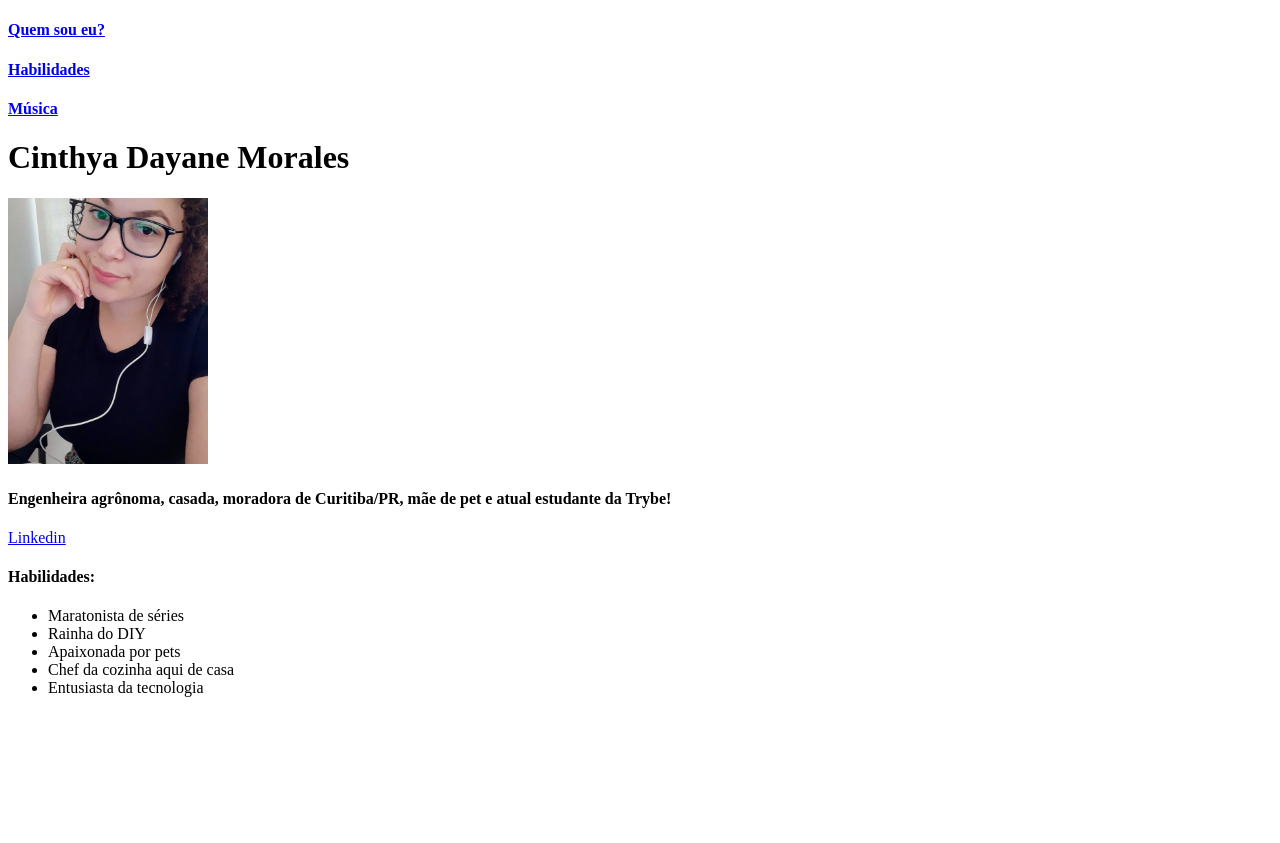
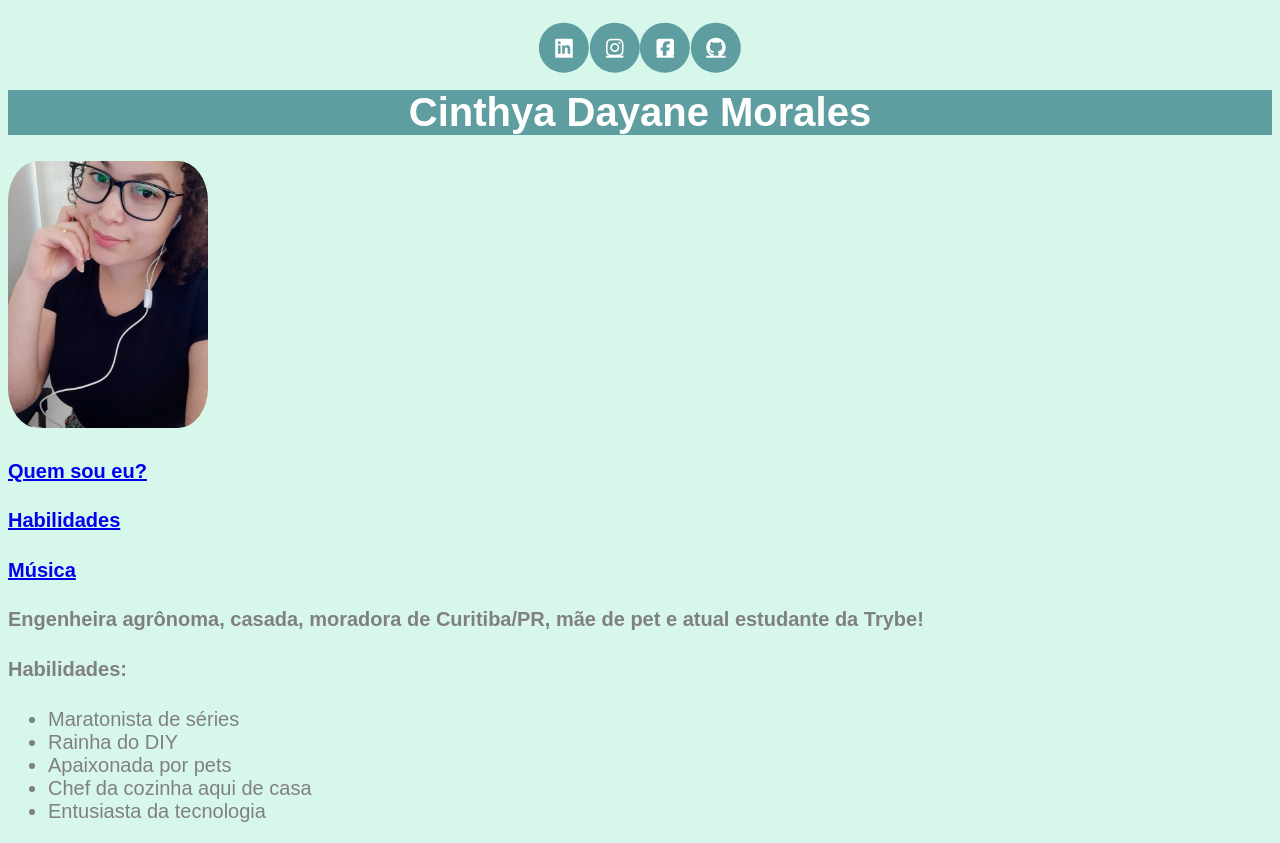
Before and after one commit to cinthya-morales/cinthya-morales.github.io, a plain HTML site: page index.html in a window 1280 px wide. Before the commit the page ends 800 px from the top, so only its background shows below. Drawn offline with Linux system fonts and the light colour scheme.

Commit message:
Iniciando estilizaçao

```diff
--- a/index.html
+++ b/index.html
@@ -4,16 +4,22 @@
     <meta charset="UTF-8">
     <meta http-equiv="X-UA-Compatible" content="IE=edge">
     <meta name="viewport" content="width=device-width, initial-scale=1.0">
-    <title>Document</title>
+    <link rel="stylesheet" type="text/css" href="style.css">
+    <script src="https://kit.fontawesome.com/94dfc8a67c.js" crossorigin="anonymous"></script>
+    <title>Portfólio Cinthya</title>
 </head>
 <body>
-   <h4><a href="#eu">Quem sou eu?</a></h4>
-   <h4><a href="#hab">Habilidades</a></h4>
-   <h4><a href="#musica">Música</a></h4>
-    <h1>Cinthya Dayane Morales</h1>
+    <div class="icon">
+        <a href="https://www.linkedin.com/in/cinthya-morales/" target="_blank"><i class="fab fa-linkedin"></i></i></a>
+        <a href="https://www.instagram.com/cih.morales/" target="_blank"><i class="fab fa-instagram"></i></i></a>
+        <a href="https://www.facebook.com/cinthya.cap" target="_blank"><i class="fab fa-facebook-square"></i></a>
+        <a href="https://github.com/cinthya-morales" target="_blank"><i class="fab fa-github"></i></a>
+    </div>
+    <h1 id="nome">Cinthya Dayane Morales</h1>
     <img id="foto" src="profile.jpg" alt="Cinthya usando camiseta preta, óculos de grau e fones de ouvido intra auriculares." width="200px">
-    <h4 id="eu">Engenheira agrônoma, casada, moradora de Curitiba/PR, mãe de pet e atual estudante da Trybe!</h4>
-    <p><a href="https://www.linkedin.com/in/cinthya-morales/">Linkedin</a></p>
+    <h4><a href="#eu">Quem sou eu?</a></h4>
+    <h4><a href="#hab">Habilidades</a></h4>
+    <h4><a href="#musica">Música</a></h4> <h4 id="eu">Engenheira agrônoma, casada, moradora de Curitiba/PR, mãe de pet e atual estudante da Trybe!</h4>
     <h4 id="hab">Habilidades:</h4>
     <ul>
         <li>Maratonista de séries</li>
@@ -22,3 +28,4 @@
         <li>Chef da cozinha aqui de casa</li>
         <li>Entusiasta da tecnologia</li>
     </ul>
+</body>
--- /dev/null
+++ b/style.css
@@ -0,0 +1,40 @@
+#foto {
+    border-radius: 15%;
+
+}
+#nome {
+    color: white;
+    background-color:cadetblue ;
+    text-align:center;
+}
+body {
+    display: block;
+    background-color: rgb(215, 247, 234);
+    font-family: sans-serif;
+    font-size: 20px;
+    color: grey;
+    margin-top: 7%;
+    background-clip: padding-box;
+}
+.icon{
+    display: inline-flex;
+    position: absolute;
+    top: 6%;
+    left: 50%;
+    transform: translate(-50%, -50%);
+}
+.icon a{
+    display: inline-flex;
+    width:50px;
+    height:50px;
+    background: cadetblue;
+    color: white;
+    margin: 0.3px;
+    border-radius: 50%;
+    align-items: center;
+    justify-content:center;
+    transition: 0.5s;
+
+
+
+}
```
